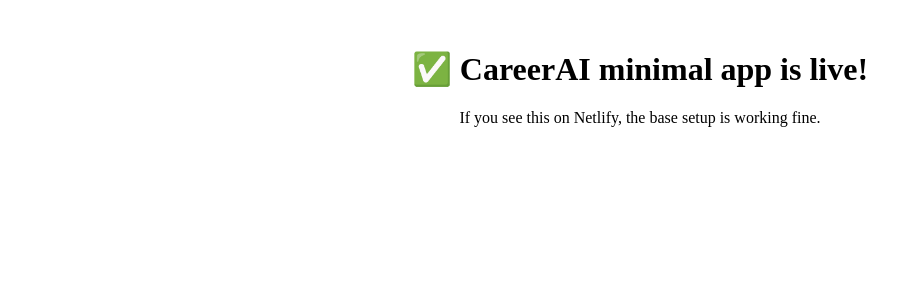
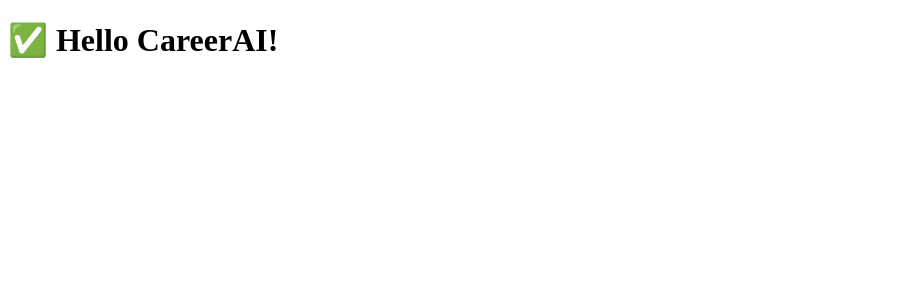
Before and after one commit to dhirainarora/job5x, a React (Vite) app: page / in a window 1280 px wide. Shown: the top 300 px of the page, without its empty margins (0-919 px from the left). Built offline with nearby package versions, Linux system fonts and the light colour scheme.

Commit message:
Update App.jsx

```diff
--- a/src/App.jsx
+++ b/src/App.jsx
@@ -1,10 +1,5 @@
 import React from "react";
 
 export default function App() {
-  return (
-    <div style={{ textAlign: "center", marginTop: "50px" }}>
-      <h1>✅ CareerAI minimal app is live!</h1>
-      <p>If you see this on Netlify, the base setup is working fine.</p>
-    </div>
-  );
+  return <h1>✅ Hello CareerAI!</h1>;
 }
```
